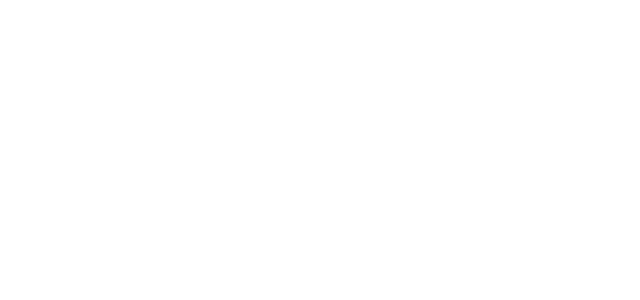
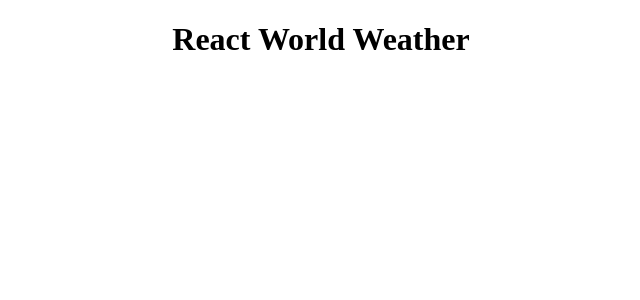
Before and after one commit to fumtas1k/react-typescript-weather-app, a React (Create React App) app: page / in a window 1280 px wide. Shown: the top 300 px of the page, without its empty margins (319-959 px from the left). Built offline with nearby package versions, Linux system fonts and the light colour scheme.

Commit message:
[add]タイトルコンポーネント追加

```diff
--- a/src/App.tsx
+++ b/src/App.tsx
@@ -1,8 +1,10 @@
 import './App.css';
+import Title from './components/Title';
 
 function App() {
   return (
     <div className="App">
+      <Title />
     </div>
   );
 }
--- /dev/null
+++ b/src/components/Title.tsx
@@ -0,0 +1,7 @@
+const Title = () => {
+  return (
+    <h1>React World Weather</h1>
+  );
+}
+
+export default Title;
```
